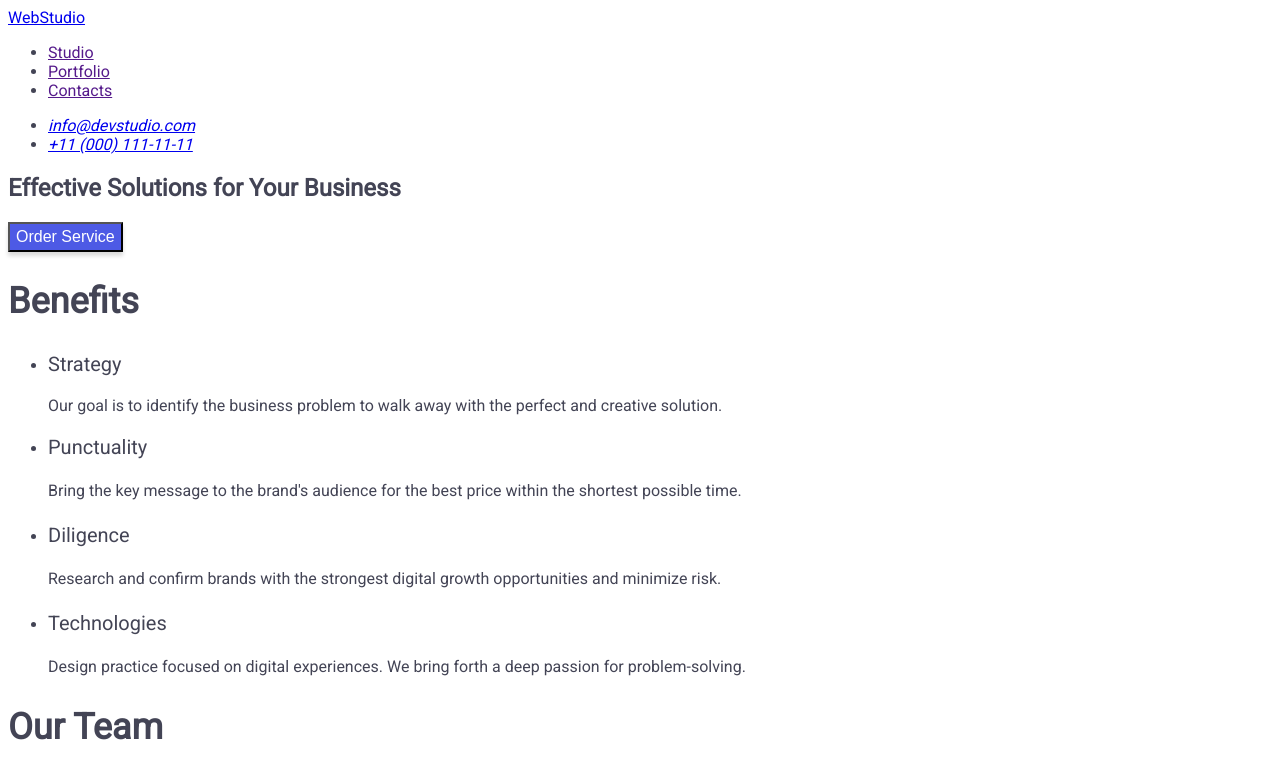
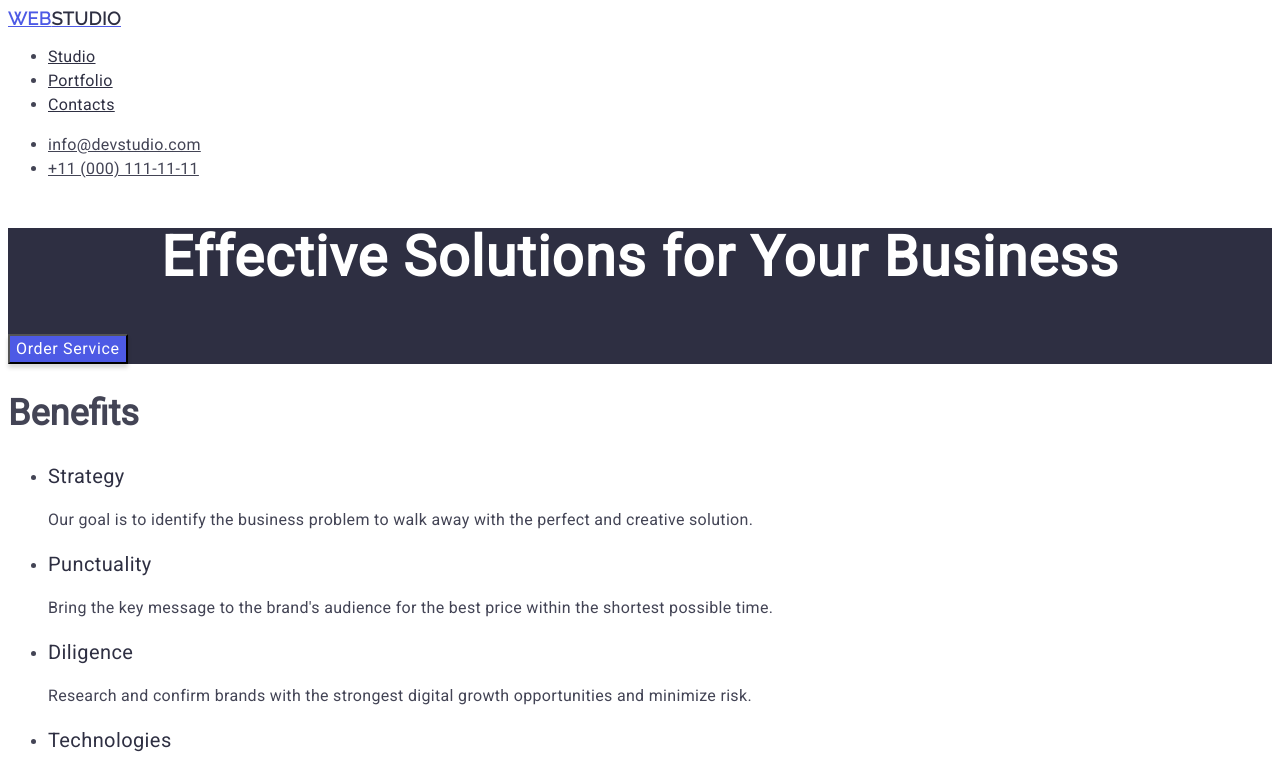
Before and after one commit to Archuk1/goit-markup-hw-02, a plain HTML site: page index.html in a window 1280 px wide. Shown: the top 769 px of the page. Drawn offline with Linux system fonts and the light colour scheme.

Commit message:
create css style

```diff
--- a/css/styles.css
+++ b/css/styles.css
@@ -2,14 +2,87 @@ body{
     font-family: "Roboto", sans-serif;
     --second-family: "Raleway", sans-serif;
     color: #434455;
+    background-color: #FFFFFF;
 }
+/* header */
+.logo-first{
+    color: #2e2f42;
+}
+.link-studio{
+    font-weight: 500;
+    font-size: 16px;
+    line-height: 150%;
+    letter-spacing: 0.02em;
+    color: #2e2f42;
+}
+.link-studio:hover,
+.link-studio:focus{
+    color: #404bbf
+}
+.link-portfolio{
+    font-weight: 500;
+    font-size: 16px;
+    line-height: 150%;
+    letter-spacing: 0.02em;
+    color: #2e2f42;
+}
+.link-portfolio:hover,
+.link-portfolio:focus{
+    color: #404bbf;
+}
+.link-contacts{
+        font-weight: 500;
+        font-size: 16px;
+        line-height: 150%;
+        letter-spacing: 0.02em;
+        color: #2e2f42;
+}
+.link-contact:hover,
+.link-contact:focus{
+    color: #404bbf;
+}
+.address{
+    font-style: normal
+}
+.link-email{
+        font-weight: 400;
+        font-size: 16px;
+        line-height: 150%;
+        letter-spacing: 0.02em;
+        color: #434455;
+}
+.link-email:hover,
+.link-email:focus{
+    color: #404bbf;
+}
+.link-number{
+    font-weight: 400;
+        font-size: 16px;
+        line-height: 150%;
+        letter-spacing: 0.02em;
+        color: #434455;
+}
+.link-number:hover,
+.link-number:focus{
+    color: #404bbf;
+}
+
+
 /* Effective Solutions for Your Business */
-.min-title{
+
+.section-first{
+background: #2e2f42;
+}
+.main-title{
         font-weight: 700;
         font-size: 56px;
         line-height: 107%;
+        letter-spacing: 0.02em;
+        text-align: center;
+        color: #fff;
 }
 .main-title-button{
+    font-family: "Roboto", sans-serif;
     cursor: pointer;
     background: #2e2f42;
     font-weight: 500;
@@ -18,6 +91,11 @@ body{
     color: #fff;
     box-shadow: 0 4px 4px 0 rgba(0, 0, 0, 0.15);
     background: #4d5ae5;
+    letter-spacing: 0.04em
+}
+.main-title-button:hover,
+.main-title-button:focus{
+    background-color: #404BBF;
 }
 
 /* Benefits */
@@ -26,6 +104,8 @@ body{
     font-weight: 500;
     font-size: 20px;
     line-height: 120%;
+    letter-spacing: 0.02em;
+    color: #2e2f42;
 }
 .benefits-title{
     font-weight: 700;
@@ -36,24 +116,41 @@ body{
     font-weight: 400;
     font-size: 16px;
     line-height: 150%;
+    letter-spacing: 0.02em;
+    color: #434455;
 }
 
 /* Our Team */
 
+.section-team{
+    background-color: #F4F4FD
+}
+.team-list{
+    background-color: #FFFFFF;
+}
 .team-title{
     font-weight: 700;
     font-size: 36px;
     line-height: 111%;
+    letter-spacing: 0.02em;
+    text-align: center;
+    color: #2e2f42;
 }
 .team-third-title{
     font-weight: 500;
     font-size: 20px;
     line-height: 120%;
+    letter-spacing: 0.02em;
+    text-align: center;
+    color: #2e2f42;
 }
 .team-paragraph{
     font-weight: 400;
     font-size: 16px;
     line-height: 150%;
+    letter-spacing: 0.02em;
+    text-align: center;
+    color: #434455;
 }
 
 /* Our Portfolio */
@@ -62,14 +159,47 @@ font-weight: 700;
 font-weight: 700;
     font-size: 36px;
     line-height: 111%;
+    letter-spacing: 0.02em;
+    text-align: center;
+    text-transform: capitalize;
+color: #2e2f42;
 }
 .portfolio-third-title{
 font-weight: 500;
     font-size: 20px;
     line-height: 120%;
+    letter-spacing: 0.02em;
+    color: #2e2f42;
 }
 .portfolio-paragraph{
 font-weight: 400;
     font-size: 16px;
     line-height: 150%;
+    letter-spacing: 0.02em;
+    color: #434455;
 }
+
+/* footer */
+.footer{
+    background: #2e2f42;
+}
+
+.footer-paragraph{
+    font-weight: 400;
+    font-size: 16px;
+    line-height: 150%;
+    letter-spacing: 0.02em;
+    color: #f4f4fd;
+}
+.logo{
+    font-family: "Raleway", sans-serif;
+    font-weight: 700;
+    font-size: 18px;
+    line-height: 1.17;
+    letter-spacing: 0.03em;
+    text-transform: uppercase;
+    color: #4d5ae5;
+}
+.logo-second{
+    color: #f4f4fd
+}
--- a/index.html
+++ b/index.html
@@ -12,31 +12,34 @@
 <body>
    <header>
     <nav>
-        <a href="./index.html">WebStudio</a>
+        <a href="./index.html" class="logo">Web<span class="logo-first">Studio</span></a>
         <ul>
         <li>
-            <a href="">Studio</a>
+            <a href="./index.html" class="link-studio">Studio</a>
         </li>
         <li>
-            <a href="">Portfolio</a>
+            <a href="" class="link-portfolio">Portfolio</a>
         </li>
         <li>
-            <a href="">Contacts</a>
+            <a href="" class="link-contacts">Contacts</a>
         </li>
         </ul>
     </nav>
-    <address>
+    <address class="address">
         <ul>
-        <li><a href="mailto:info@devstudio.com">info@devstudio.com</a></li>
-        <li><a href="tel:+110001111111">+11 (000) 111-11-11</a></li>
+        <li><a href="mailto:info@devstudio.com" class="link-email">info@devstudio.com</a></li>
+        <li><a href="tel:+110001111111" class="link-number">+11 (000) 111-11-11</a></li>
         </ul>
     </address>
    </header>
+
+   <!-- main -->
+
    <main>
 
     <!-- Effective Solutions for Your Business -->
 
-    <section>
+    <section class="section-first">
         <h1 class="main-title">Effective Solutions for Your Business</h1>
         <button type="button" class="main-title-button">Order Service</button>
     </section>
@@ -48,7 +51,7 @@
         <ul>
         <li>
             <h3 class="benefits-second-title">Strategy</h3>
-            <p>Our goal is to identify the business
+            <p class="benefits-paragraph">Our goal is to identify the business
             problem to walk away with the perfect and creative solution. </p>
         </li>
         <li>
@@ -57,7 +60,7 @@
         </li>
         <li>
             <h3 class="benefits-second-title">Diligence</h3>
-             <p class="benefits-paragraph">Research and confirm brands with the strongest digital growth opportunities and minimize risk.</p>
+            <p class="benefits-paragraph">Research and confirm brands with the strongest digital growth opportunities and minimize risk.</p>
         </li>
         <li>
             <h3 class="benefits-second-title">Technologies</h3>
@@ -68,25 +71,25 @@
 
     <!-- Our Team -->
 
-    <section>
+    <section class="section-team">
         <h2 class="team-title">Our Team</h2>
        <ul>
-        <li>
+        <li class="team-list">
             <img src="./images/img.jpg" alt="images" width="264" height="260">
             <h3 class="team-third-title">Mark Guerrero</h3>
             <p class="team-paragraph">Product Designer</p>
         </li>
-        <li>
+        <li class="team-list">
             <img src="./images/img(1).jpg" alt="images1" width="264" height="260">
             <h3 class="team-third-title">Tom Ford</h3>
             <p class="team-paragraph">Frontend Developer</p>
         </li>
-        <li>
+        <li class="team-list">
             <img src="./images/img(2).jpg" alt="images2" width="264" height="260">
             <h3 class="team-third-title">Camila Garcia</h3>
             <p class="team-paragraph">Marketing</p>
         </li>
-        <li>
+        <li class="team-list">
             <img src="./images/img(3).jpg" alt="images3" width="264" height="260">
             <h3 class="team-third-title">Daniel Wilson</h3>
             <p class="team-paragraph">UI Designer</p>
@@ -132,9 +135,12 @@
         </ul>
     </section>
    </main>
-   <footer>
-    <a href="./index.html">WebStudio</a>
-    <p>Increase the flow of customers and sales for your business with digital marketing & growth solutions.</p>
+
+   <!-- footer -->
+
+   <footer class="footer">
+    <a href="./index.html" class="logo">Web<span class="logo-second">Studio</span></a>
+    <p class="footer-paragraph">Increase the flow of customers and sales for your business with digital marketing & growth solutions.</p>
    </footer>
 </body>
 </html>
```
Lines whose indentation alone changed are shown as unchanged.
